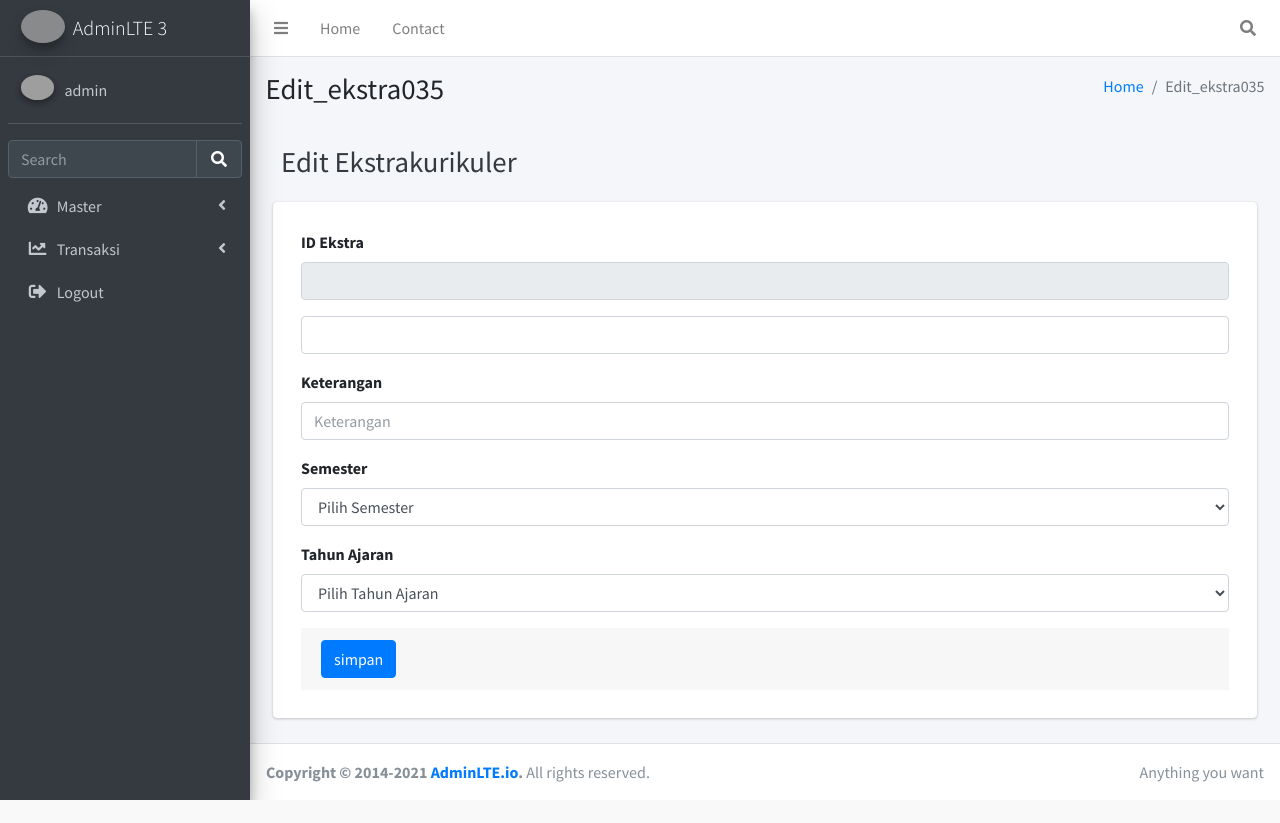
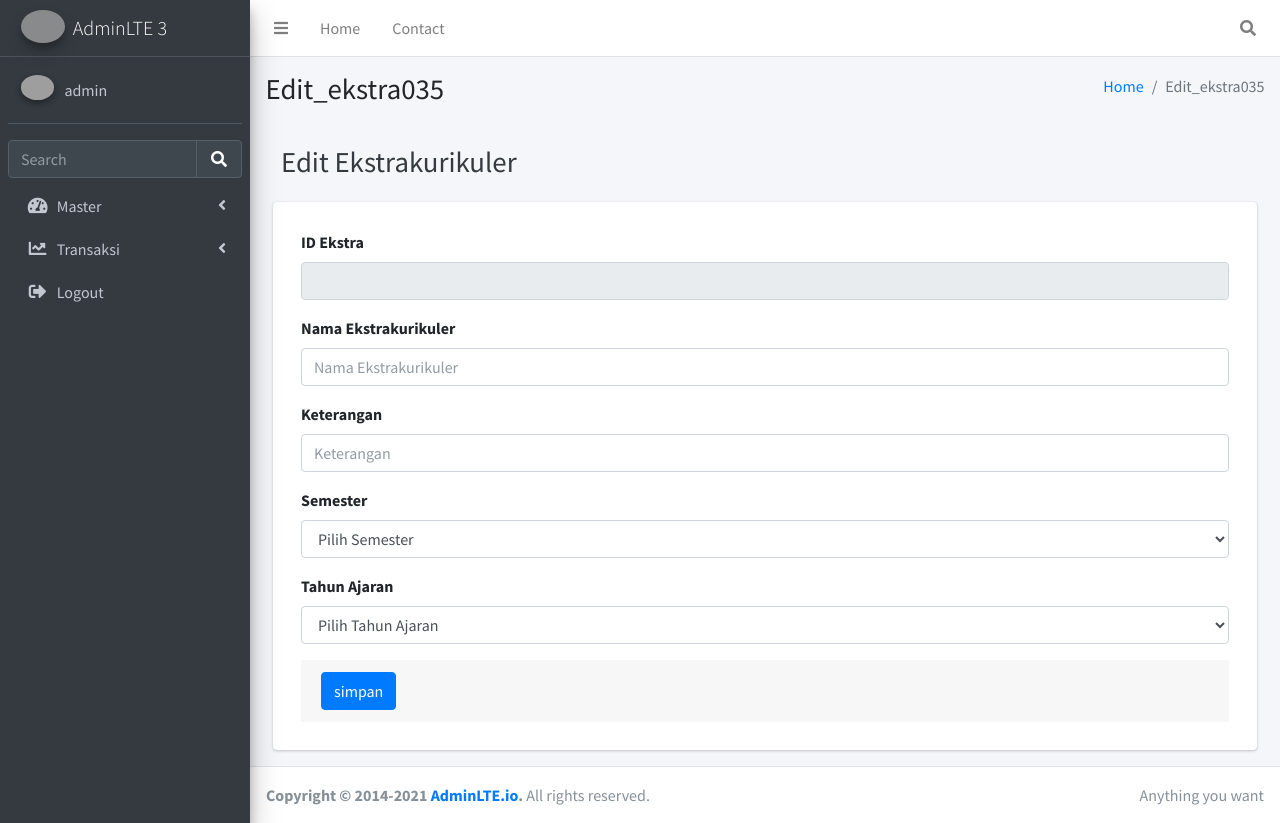
Before and after one commit to Jason-Leohandy/pwt-2511500035, a PHP site: page /index.php?page=edit_ekstra035 in a window 1280 px wide. Before the commit the page ends 800 px from the top, so only its background shows below. Run offline with PHP 8.4, Linux system fonts and the light colour scheme; a user stored in the database is signed in; data that the repository does not hold is empty; some libraries are stand-ins or nearby versions; grey boxes are pictures that could not be loaded.

Commit message:
main.document

```diff
--- a/page/edit_ekstra035.php
+++ b/page/edit_ekstra035.php
@@ -46,7 +46,7 @@ if(isset($_POST['edit'])){
                             <input type="text" name="id_ekstra035" value="<?= $edit['id_ekstra035']; ?>" class="form-control" readonly>
                         </div>
                         <div class="form-group">
-                            <label for="nama_ekstra035>Nama Ekstrakurikuler</label>
+                            <label for="nama_ekstra035":>Nama Ekstrakurikuler</label>
                             <input type="text" name="nama_ekstra035" value="<?= $edit['nama_ekstra035']; ?>" id="nama_ekstra035" placeholder="Nama Ekstrakurikuler" class="form-control">
                         </div>
                         <div class="form-group">
```
